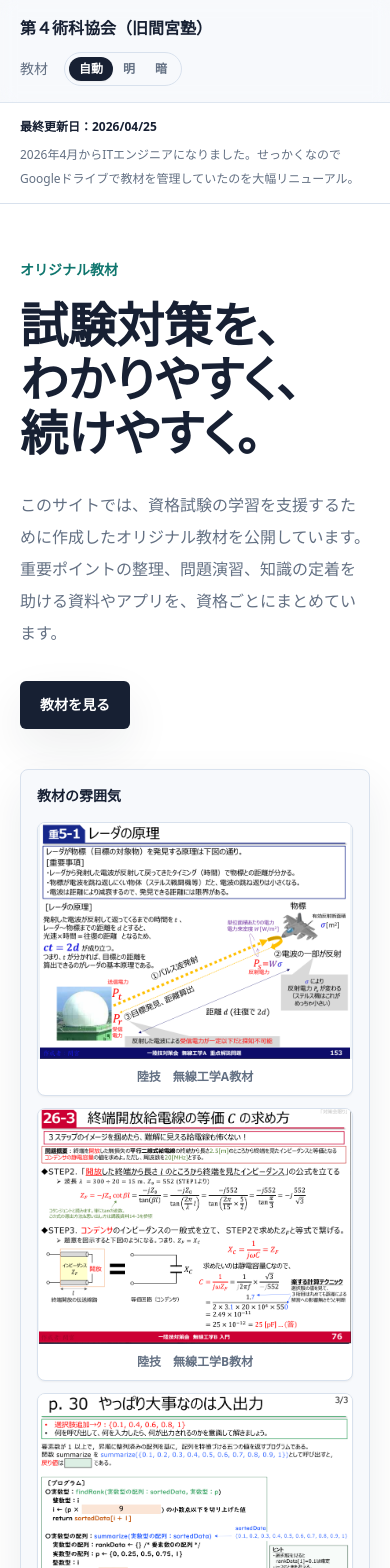
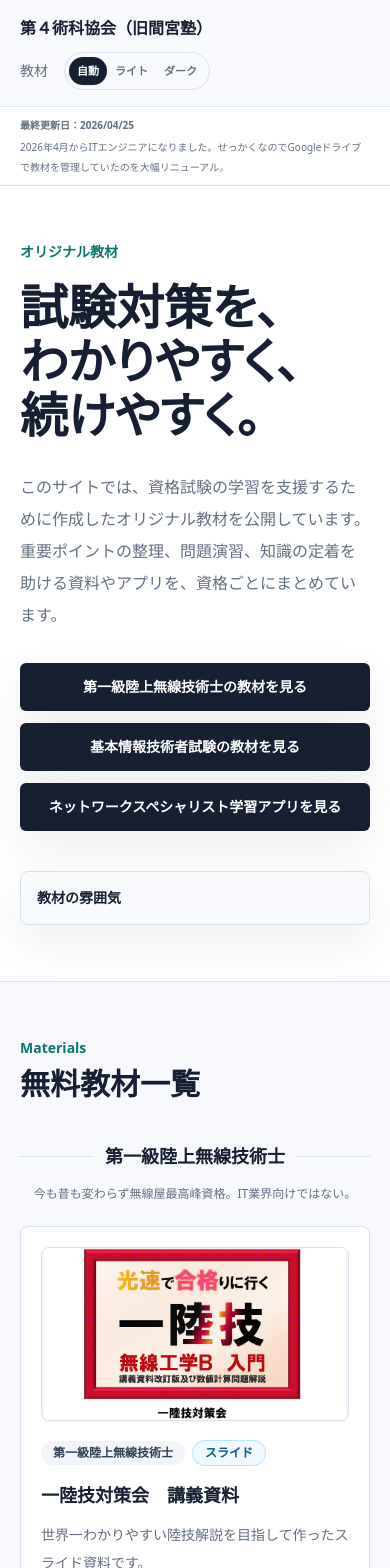
Before and after one commit to hmamiya52-bit/4th-TA_byMamiya, a Next.js app: page / in a window 390 px wide. Shown: the top 1568 px of the page. Built offline with nearby package versions, Linux system fonts and the light colour scheme.

Commit message:
Refine mobile hero navigation

```diff
--- a/src/app/page.tsx
+++ b/src/app/page.tsx
@@ -21,6 +21,13 @@ const actionLabels: Record<Material["type"], string> = {
   Webアプリ: "アプリを開く",
   動画: "動画を開く",
   申請フォーム: "申請する",
+};
+
+const examSectionIds: Record<string, string> = {
+  第一級陸上無線技術士: "radio-engineer",
+  基本情報技術者試験: "fe",
+  ネットワークスペシャリスト: "network-specialist",
+  応用情報技術者試験: "ap",
 };
 
 const installGuides = [
@@ -66,8 +73,8 @@ export default function Home() {
       </header>
 
       <section className="border-b border-line bg-surface">
-        <div className="mx-auto flex max-w-6xl flex-col gap-1 px-5 py-3 text-xs leading-6 text-muted sm:px-6 lg:px-8">
-          <p className="font-bold text-ink">最終更新日：2026/04/25</p>
+        <div className="mx-auto flex max-w-6xl flex-col gap-0.5 px-5 py-2 text-[10px] leading-5 text-muted sm:px-6 sm:text-[11px] lg:px-8">
+          <p className="font-semibold">最終更新日：2026/04/25</p>
           <p>2026年4月からITエンジニアになりました。せっかくなのでGoogleドライブで教材を管理していたのを大幅リニューアル。</p>
         </div>
       </section>
@@ -86,9 +93,10 @@ export default function Home() {
           {exams.map((exam) => {
             const examMaterials = materials.filter((material) => material.exam === exam);
             const note = examNotes[exam];
+            const sectionId = examSectionIds[exam];
 
             return (
-              <section key={exam} aria-labelledby={`${exam}-heading`}>
+              <section key={exam} id={sectionId} aria-labelledby={`${exam}-heading`}>
                 <div className="mb-5">
                   <div className="flex items-center gap-3">
                     <span className="h-px flex-1 bg-line" />
--- a/src/components/HeroSection.tsx
+++ b/src/components/HeroSection.tsx
@@ -8,6 +8,27 @@ const heroPreviewImages = [
     title: "ネットワークスペシャリスト学習アプリ",
   },
 ];
+
+const mobileMaterialLinks = [
+  { href: "#radio-engineer", label: "第一級陸上無線技術士の教材を見る" },
+  { href: "#fe", label: "基本情報技術者試験の教材を見る" },
+  { href: "#network-specialist", label: "ネットワークスペシャリスト学習アプリを見る" },
+];
+
+function PreviewGrid() {
+  return (
+    <div className="grid gap-3 sm:grid-cols-2">
+      {heroPreviewImages.map((image) => (
+        <div key={image.src} className="overflow-hidden rounded-lg border border-line bg-surface shadow-sm">
+          <div className="aspect-[4/3] bg-preview">
+            <img src={image.src} alt={image.alt} className="h-full w-full object-contain" loading="eager" />
+          </div>
+          <p className="px-3 py-2 text-center text-xs font-bold leading-5 text-muted">{image.title}</p>
+        </div>
+      ))}
+    </div>
+  );
+}
 
 export function HeroSection() {
   return (
@@ -24,7 +45,7 @@ export function HeroSection() {
             このサイトでは、資格試験の学習を支援するために作成したオリジナル教材を公開しています。
             重要ポイントの整理、問題演習、知識の定着を助ける資料やアプリを、資格ごとにまとめています。
           </p>
-          <div className="mt-8">
+          <div className="mt-8 hidden lg:block">
             <a
               href="#materials"
               className="inline-flex min-h-12 items-center justify-center rounded-md bg-ink px-5 py-3 text-sm font-bold text-surface shadow-soft transition hover:bg-accent"
@@ -32,24 +53,35 @@ export function HeroSection() {
               教材を見る
             </a>
           </div>
+          <div className="mt-8 grid gap-3 lg:hidden">
+            {mobileMaterialLinks.map((link) => (
+              <a
+                key={link.href}
+                href={link.href}
+                className="inline-flex min-h-12 items-center justify-center rounded-md bg-ink px-4 py-3 text-center text-sm font-bold leading-5 text-surface shadow-soft transition hover:bg-accent"
+              >
+                {link.label}
+              </a>
+            ))}
+          </div>
         </div>
 
-        <div className="rounded-lg border border-line bg-paper p-4 shadow-soft sm:p-5">
+        <details className="rounded-lg border border-line bg-paper p-4 shadow-soft sm:p-5 lg:hidden">
+          <summary className="cursor-pointer list-none text-sm font-bold text-ink marker:hidden">
+            教材の雰囲気
+          </summary>
+          <div className="mt-4">
+            <PreviewGrid />
+          </div>
+        </details>
+
+        <div className="hidden rounded-lg border border-line bg-paper p-4 shadow-soft sm:p-5 lg:block">
           <div className="mb-4 flex items-center justify-between gap-3">
             <div>
               <p className="text-sm font-bold text-ink">教材の雰囲気</p>
             </div>
           </div>
-          <div className="grid gap-3 sm:grid-cols-2">
-            {heroPreviewImages.map((image) => (
-              <div key={image.src} className="overflow-hidden rounded-lg border border-line bg-surface shadow-sm">
-                <div className="aspect-[4/3] bg-preview">
-                  <img src={image.src} alt={image.alt} className="h-full w-full object-contain" loading="eager" />
-                </div>
-                <p className="px-3 py-2 text-center text-xs font-bold leading-5 text-muted">{image.title}</p>
-              </div>
-            ))}
-          </div>
+          <PreviewGrid />
         </div>
       </div>
     </section>
--- a/src/components/ThemeToggle.tsx
+++ b/src/components/ThemeToggle.tsx
@@ -8,8 +8,8 @@ const storageKey = "theme-mode";
 
 const options: { label: string; value: ThemeMode }[] = [
   { label: "自動", value: "system" },
-  { label: "明", value: "light" },
-  { label: "暗", value: "dark" },
+  { label: "ライト", value: "light" },
+  { label: "ダーク", value: "dark" },
 ];
 
 function getResolvedTheme(mode: ThemeMode) {
@@ -56,7 +56,7 @@ export function ThemeToggle() {
 
   return (
     <div
-      className="inline-flex rounded-full border border-line bg-paper p-1 text-xs font-bold text-muted"
+      className="inline-flex rounded-full border border-line bg-paper p-1 text-[11px] font-bold text-muted sm:text-xs"
       aria-label="表示テーマ"
       role="group"
     >
@@ -68,7 +68,7 @@ export function ThemeToggle() {
             key={option.value}
             type="button"
             aria-pressed={isActive}
-            className={`rounded-full px-2.5 py-1 transition ${
+            className={`rounded-full px-2 py-1 transition sm:px-2.5 ${
               isActive ? "bg-ink text-surface shadow-sm" : "hover:bg-badge hover:text-ink"
             }`}
             onClick={() => handleChange(option.value)}
```
